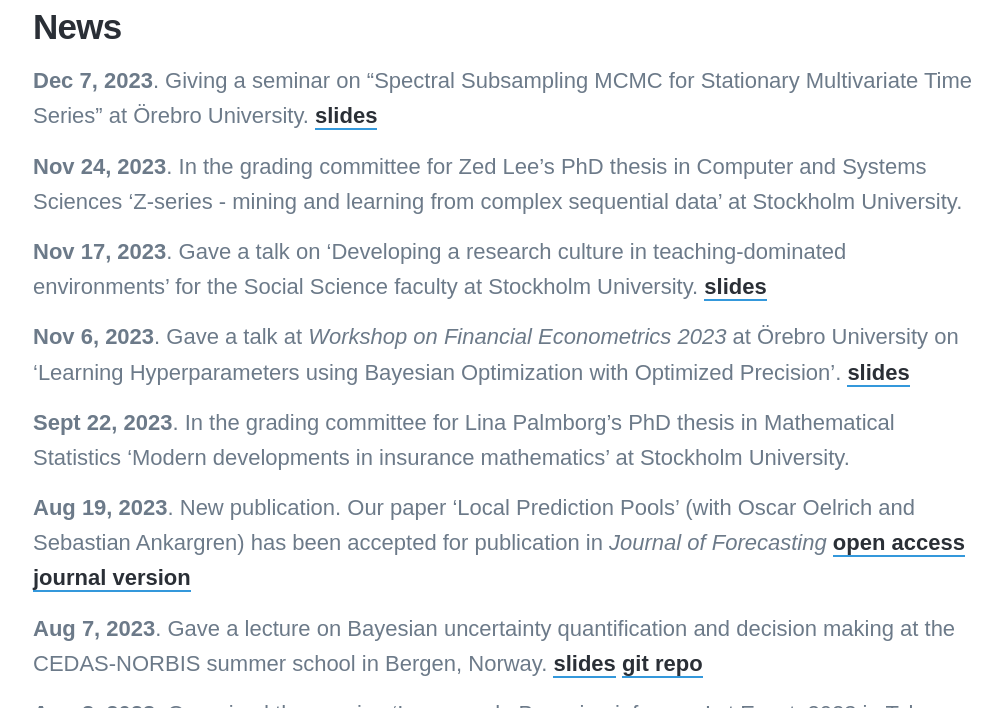
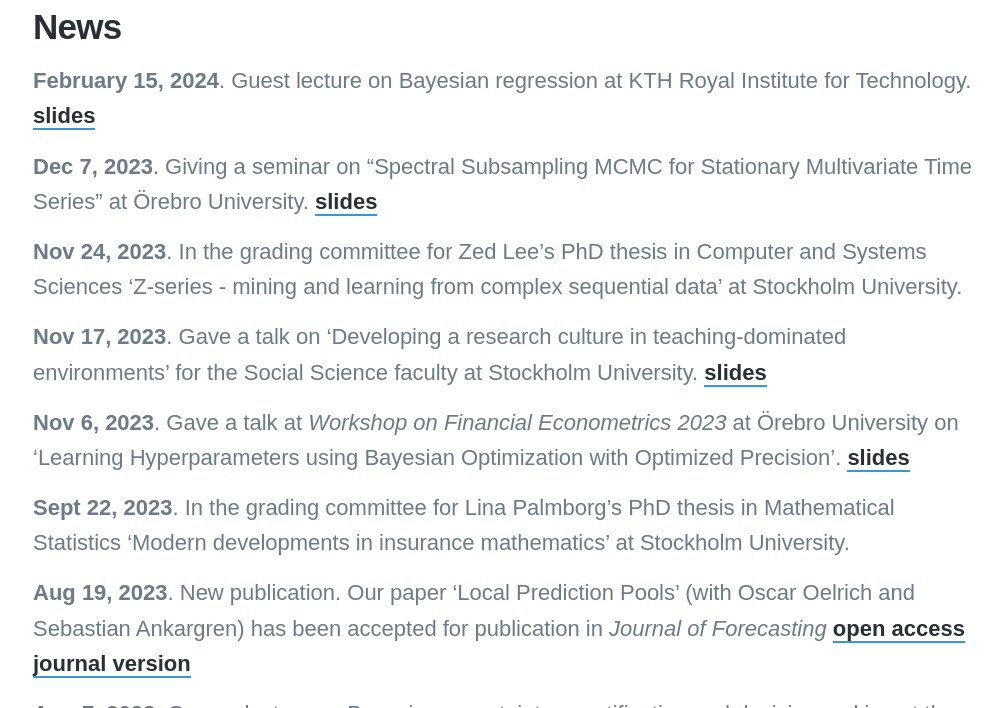
Before and after one commit to mattiasvillani/mattiasvillani.github.io, a Jekyll site: the page built from _pages/news.md, in a window 1280 px wide and 900 px high, scrolled down 416 px, cut to the strip 192-900 px from the top of the window. Shown: the whole strip, without its empty margins (137-1139 px from the left). Built offline with Jekyll 4.4.1, drawn with Linux system fonts in a browser that asks for light colours; nearby versions of some CDN libraries; some web fonts are replaced.

Commit message:
added KTH guest and new paper

```diff
--- a/_pages/news.md
+++ b/_pages/news.md
@@ -7,6 +7,9 @@ featured_image: /images/linocut_newspaper.png
 
 
 ## News
+
+**February 15, 2024**. Guest lecture on Bayesian regression at KTH Royal Institute for Technology. [slides](https://github.com/mattiasvillani/Talks/raw/master/GuestLectureKTH2024.pdf)
+
 **Dec 7, 2023**. Giving a seminar on "Spectral Subsampling MCMC for Stationary Multivariate Time Series" at Örebro University. [slides](https://github.com/mattiasvillani/Talks/raw/master/VillaniOrebroDec2023.pdf)
 
 **Nov 24, 2023**. In the grading committee for Zed Lee's PhD thesis in Computer and Systems Sciences 'Z-series - mining and learning from complex sequential data' at Stockholm University.
```
Also changed, not shown: _data/publist.yml (+8 -0 lines), 1 other file.
